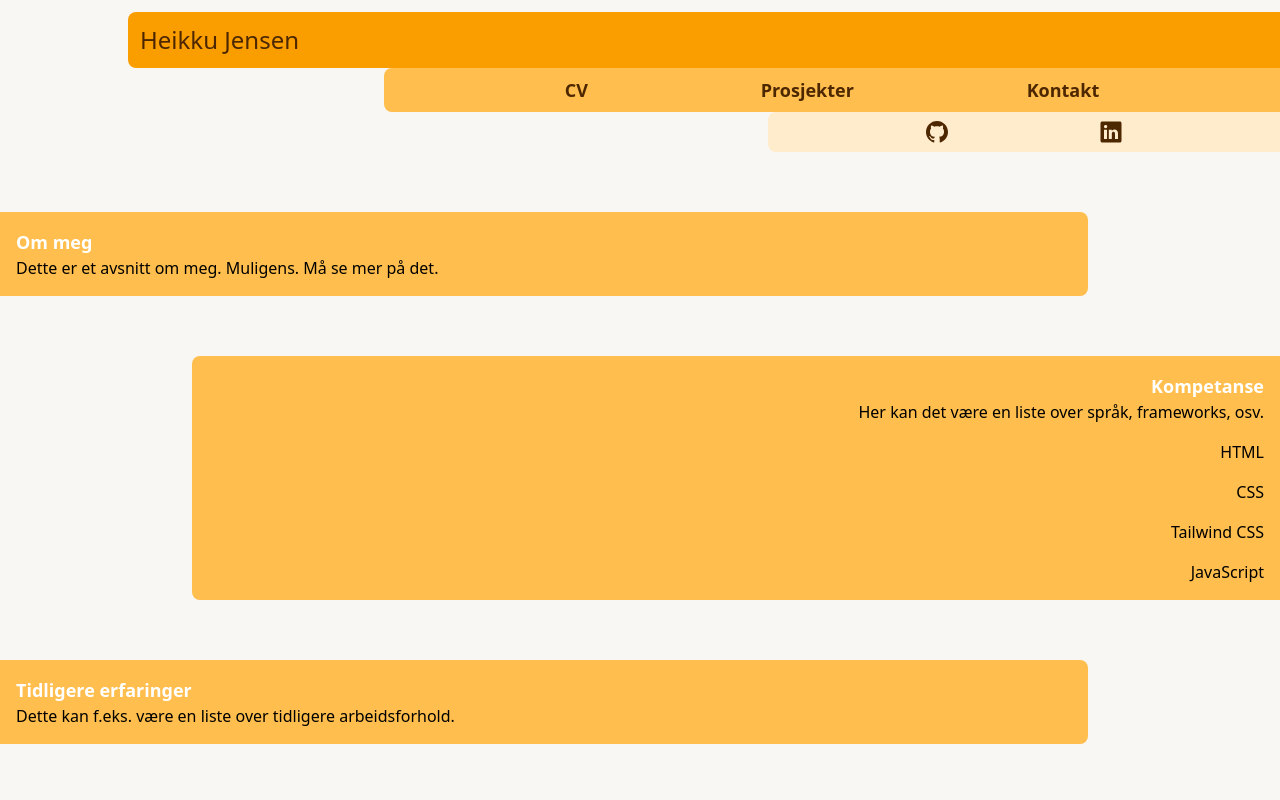
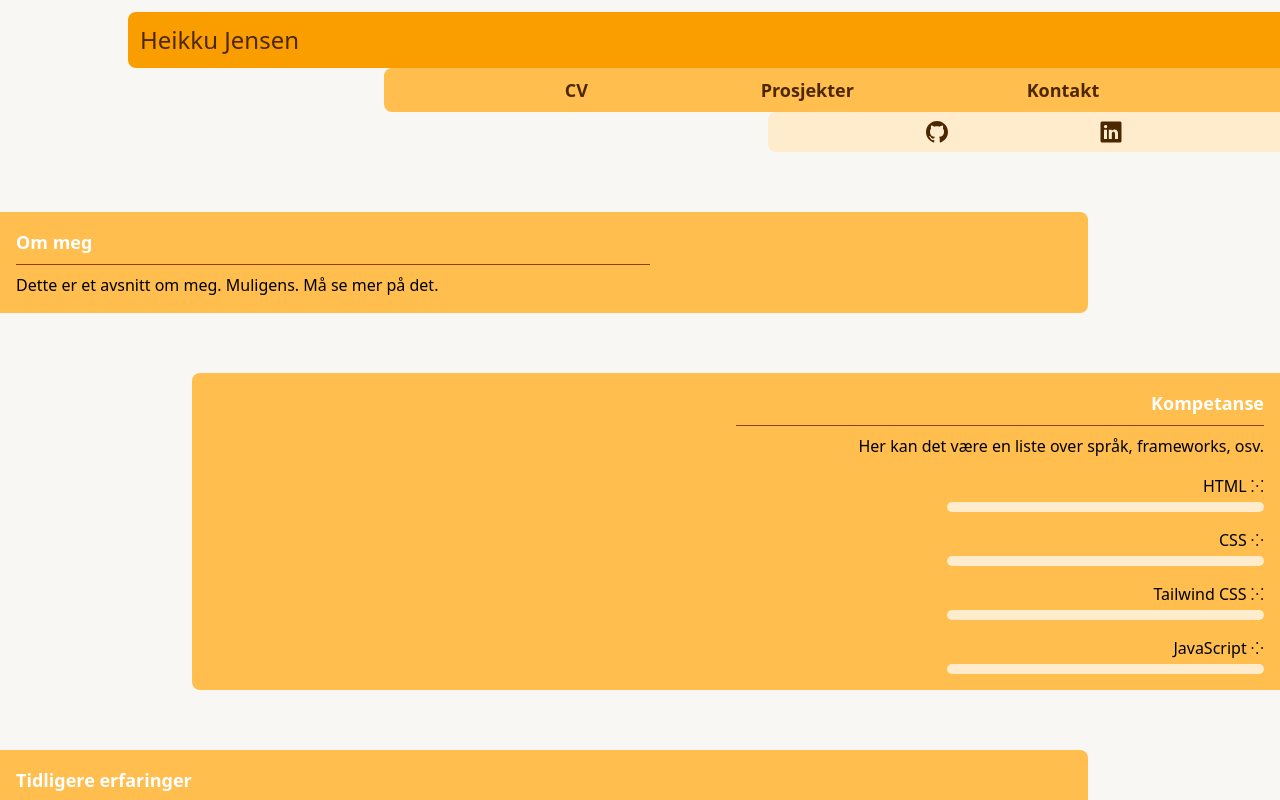
Before and after one commit to heikkuj/portfolio, a Next.js app: page / in a window 1280 px wide. Shown: the top 800 px of the page. Built offline with nearby package versions, Linux system fonts and the light colour scheme.

Commit message:
changes to css

```diff
--- a/app/globals.css
+++ b/app/globals.css
@@ -7,6 +7,22 @@
   --color-primary-4: #4d2700;
 }
 
-body {
+:root {
   background-color: #f9f7f3;
 }
+
+::-webkit-scrollbar {
+  width: 10px;
+}
+
+::-webkit-scrollbar-track {
+  background: #8f3717;
+}
+
+::-webkit-scrollbar-thumb {
+  background: #ffeccc;
+}
+
+::-webkit-scrollbar-thumb:hover {
+  background: #fa9e00;
+}
--- a/app/page.tsx
+++ b/app/page.tsx
@@ -3,10 +3,11 @@ import Navbar from "@/components/navbar";
 import Header from "@/components/header";
 import ContainerR from "@/components/container-right";
 import ContainerL from "@/components/container-left";
+import ProgressBar from "@/components/progress-bar";
 
 export default function Home() {
   return (
-    <div className="h-screen w-screen">
+    <div className="h-screen w-full">
       <main>
 
         <Header />
@@ -23,10 +24,17 @@ export default function Home() {
             <p>Her kan det være en liste over språk, frameworks, osv.</p>
 
             <ul className="flex flex-col items-end">
-              <li className="pt-4">HTML</li>
-              <li className="pt-4">CSS</li>
-              <li className="pt-4">Tailwind CSS</li>
-              <li className="pt-4">JavaScript</li>
+              <li className="pt-4">HTML ⁙</li>
+              <ProgressBar />
+
+              <li className="pt-4">CSS ⁘</li>
+              <ProgressBar />
+
+              <li className="pt-4">Tailwind CSS ⁙</li>
+              <ProgressBar />
+
+              <li className="pt-4">JavaScript ⁘</li>
+              <ProgressBar />
             </ul>
 
           </ContainerR>
--- a/components/container-left.jsx
+++ b/components/container-left.jsx
@@ -5,6 +5,7 @@ export default function ContainerR({children, title}) {
     <div className="flex flex-col mt-2 p-4 w-[85vw] h-auto justify-self-start bg-primary-2 rounded-r-lg">
 
         <h1 className="font-semibold text-lg text-white place-self-start">{title}</h1>
+        <div className='my-2 h-[1px] w-[60%] bg-amber-800' />
         {children}
     </div>
   )
--- a/components/container-right.jsx
+++ b/components/container-right.jsx
@@ -6,6 +6,7 @@ export default function ContainerR({children, title}) {
 
         <h1 className="font-semibold text-lg text-white place-self-end">{title}</h1>
         <div className='text-right'>
+        <div className='my-2 place-self-end h-[1px] w-[50%] bg-amber-800' />
         {children}
         </div>
     </div>
--- /dev/null
+++ b/components/progress-bar.jsx
@@ -0,0 +1,16 @@
+import React from 'react'
+
+export default function ProgressBar() {
+  // const beginner = "25%";
+  // const intermediate = "50%";
+  // const advanced = "75%";
+  // const pro = "100%";
+
+  return (
+    <div className='flex mt-1 bg-primary-3 rounded-full h-[10px] w-[50%] md:w-[30%] lg:w-[30%]'>
+      <div>
+
+      </div>
+    </div>
+  )
+}
```
